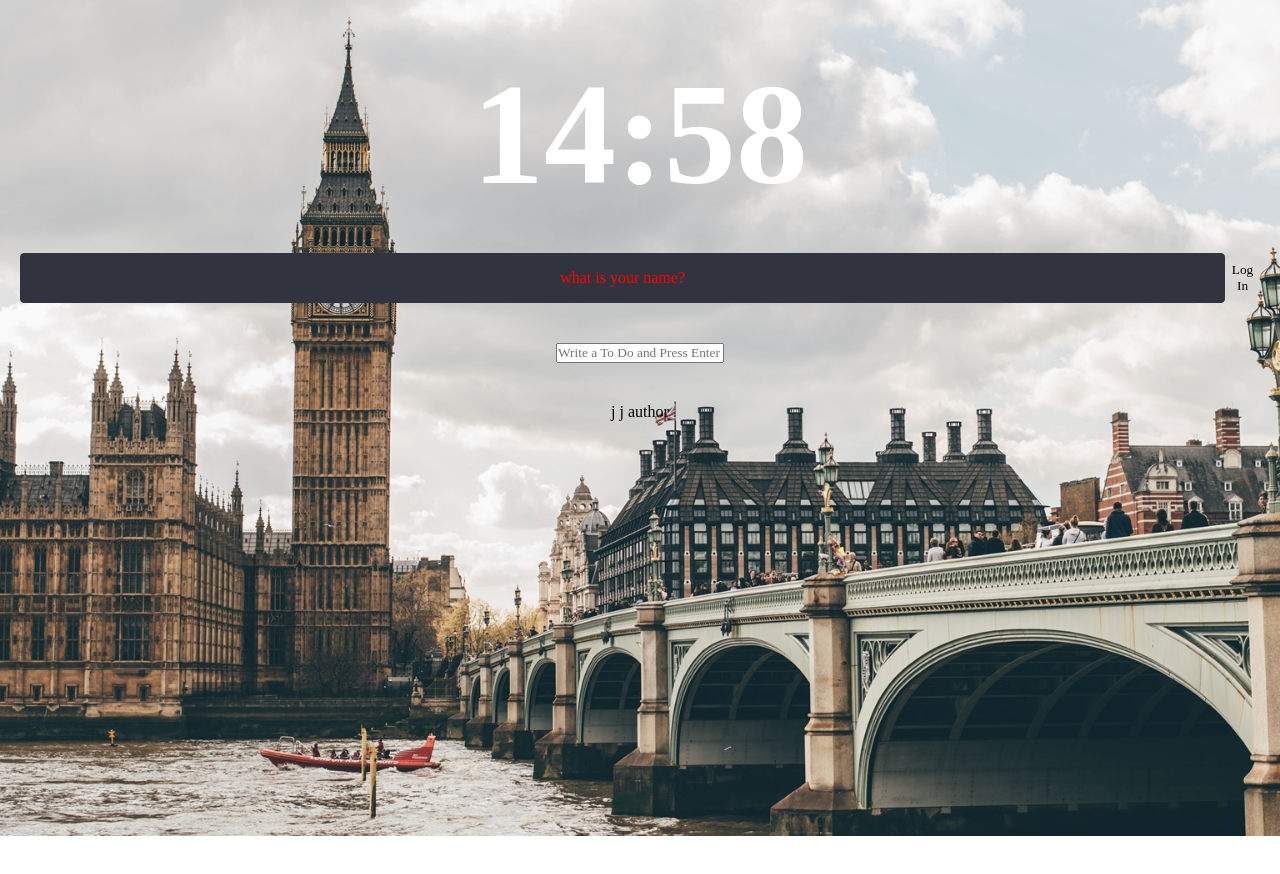
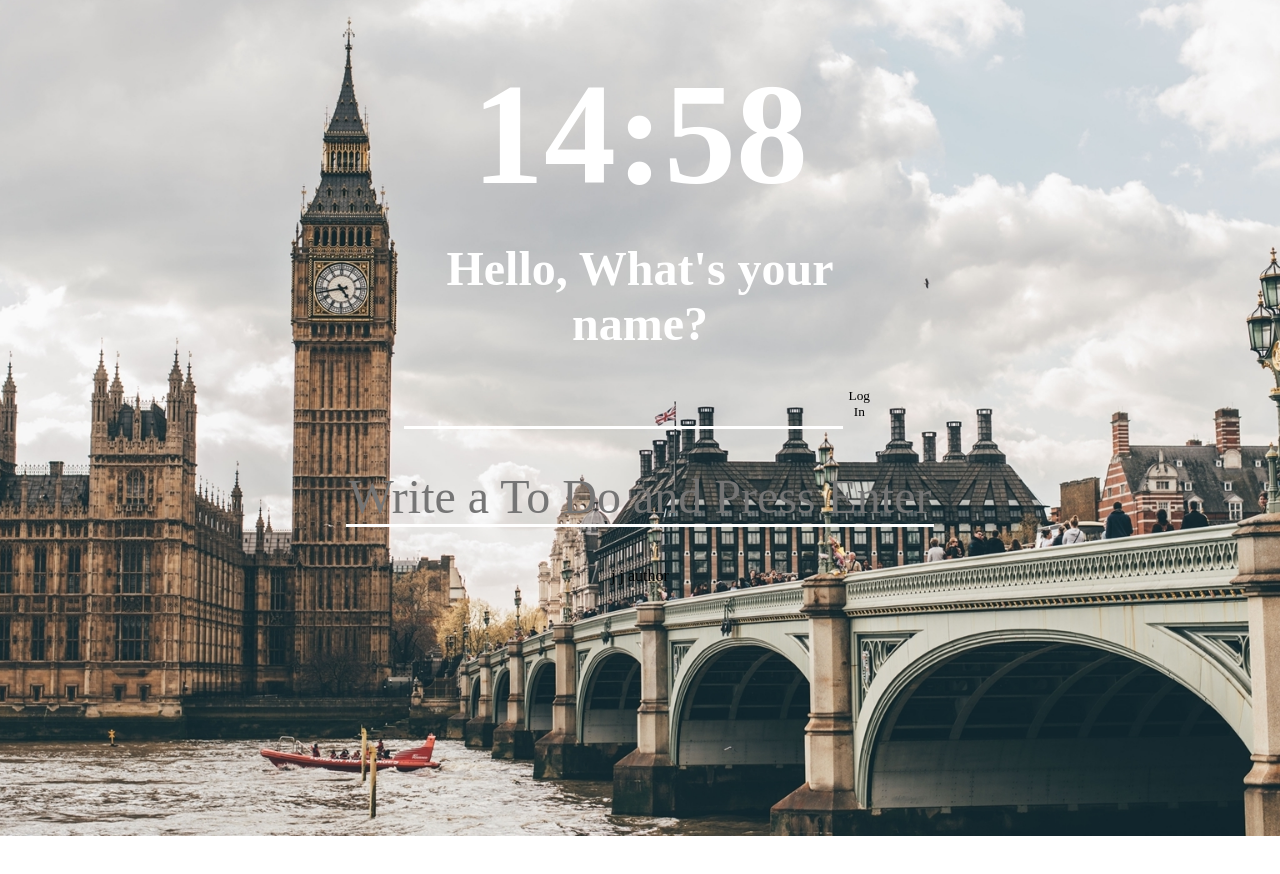
Before and after one commit to JaehyoDev/momentum, a plain HTML site: page index.html in a window 1280 px wide. Shown: the part 64-938 px from the top of the page. Drawn offline with Linux system fonts and the light colour scheme; a web font is replaced by a local one.

Commit message:
CSS: Greeting

```diff
--- a/css/style.css
+++ b/css/style.css
@@ -17,7 +17,7 @@
 
   /* Font size */
   --font-large: 144px;
-  --font-medium: 64px;
+  --font-medium: 48px;
   --font-regular: 32px;
   --font-small: 20px;
   --font-micro: 16px;
@@ -166,6 +166,27 @@ p {
   font-weight: 700;
 }
 
+#greeting__container {
+  text-align: center;
+  margin: auto;
+  width: 40%;
+}
+
+#login__form input,
+#todo__form input {
+  padding: 0;
+  border: none;
+  border-bottom: solid white;
+  color: var(--color-white);
+  caret-color: var(--color-white);
+  background: transparent;
+  font-weight: 500;
+  line-height: normal;
+  outline: none;
+  text-align: center;
+  font-size: var(--font-medium);
+}
+
 #greeting__container #login__form {
   padding: 20px;
   /*input이랑 button을 가운데로 모이게 정렬*/
@@ -175,25 +196,12 @@ p {
 }
 
 #greeting__container #login__form input {
-  background-color: #31343e;
-  border: 1px solid #31343e;
-  border-radius: 4px;
-  color: silver;
   display: block;
-  font-size: inherit;
   height: 50px;
   width: 100%;
   text-align: center;
 }
 
-#greeting__container #login__form input::placeholder {
-  /* 기본 상태에서 input 안의 글자 색상 */
-  color: red;
-}
-#greeting__container #login__form input:focus::placeholder {
-  /* input 커서 활성화 상태에서 input 안의 글자 색상 */
-  color: gray;
-}
 #greeting__container #greeting {
   text-align: center;
 }
--- a/index.html
+++ b/index.html
@@ -27,12 +27,12 @@
       </div>
 
       <div id="greeting__container">
+        <h2>Hello, What's your name?</h2>
         <form id="login__form" class="hidden">
           <input
             required
             maxlength="15"
             type="text"
-            placeholder="what is your name?"
           />
           <button>Log In</button>
         </form>
```
